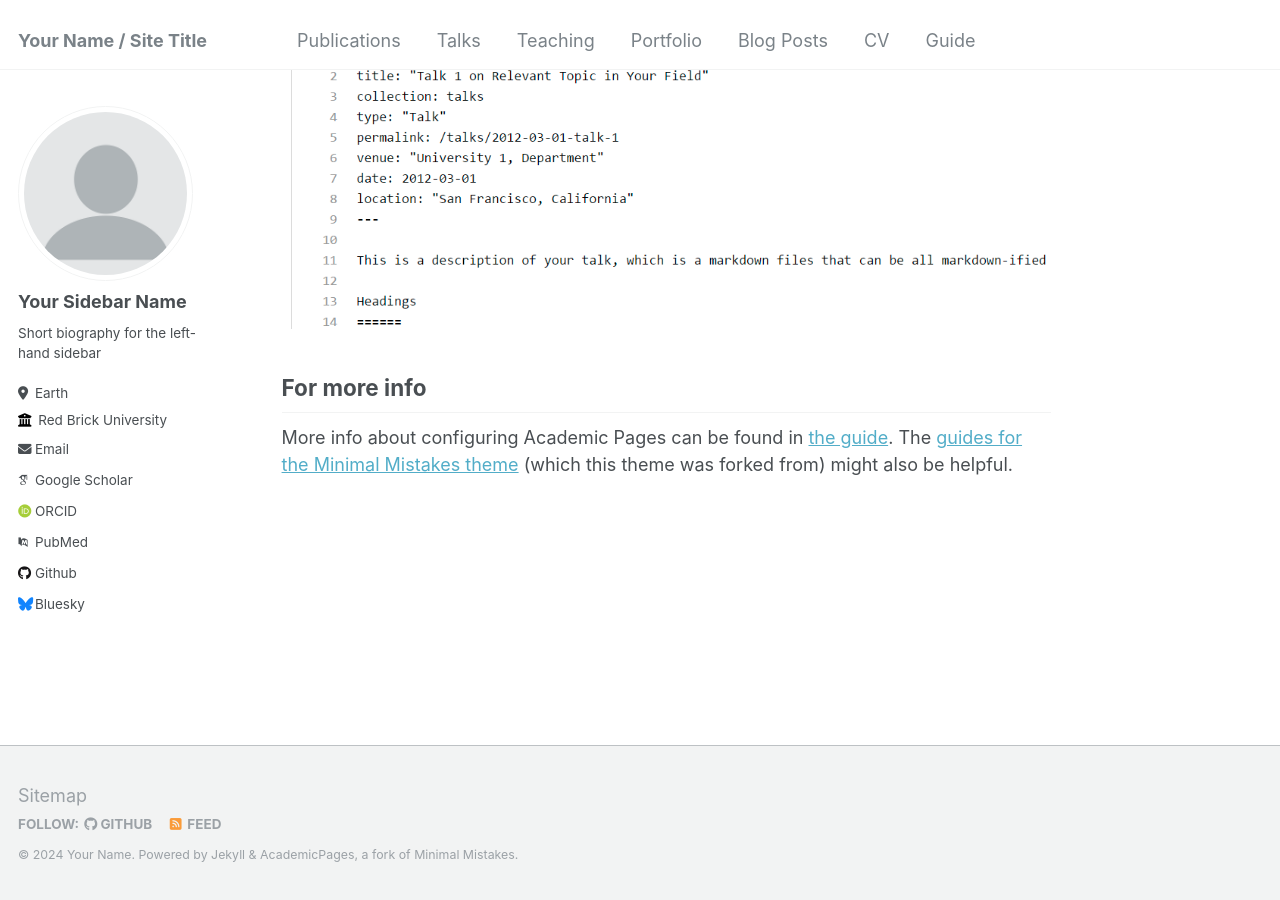
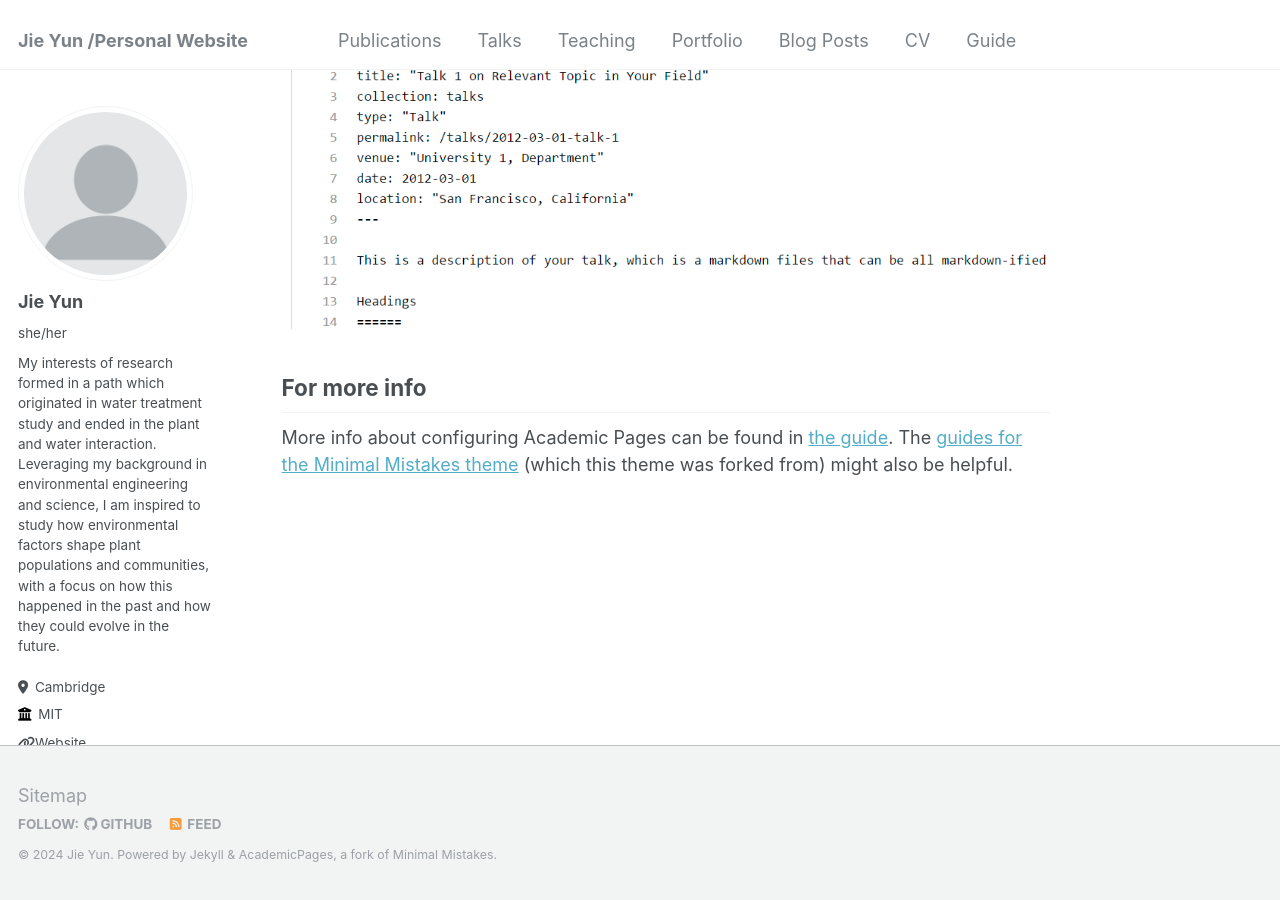
Before and after one commit to jyjiey/jyjiey.github.io, a Jekyll site: the page built from _pages/about.md, in a window 1280 px wide and 900 px high, scrolled down 2660 px. Built offline with Jekyll 4.4.1, drawn with Linux system fonts in a browser that asks for light colours; some web fonts are replaced.

Commit message:
Update _config.yml

```diff
--- a/_config.yml
+++ b/_config.yml
@@ -8,13 +8,13 @@
 
 # Basic Site Settings
 locale                   : "en-US"
-title                    : "Your Name / Site Title"
+title                    : "Jie Yun /Personal Website"
 title_separator          : "-"
-name                     : &name "Your Name"
-description              : &description "personal description"
-url                      : https://academicpages.github.io # the base hostname & protocol for your site e.g. "https://mmistakes.github.io"
+name                     : &name "Jie Yun"
+description              : &description "Graduate student in Civil and Environmental Engineering at MIT studying on plant and environment interaction"
+url                      : https://jyjiey.github.io/ # the base hostname & protocol for your site e.g. "https://mmistakes.github.io"
 baseurl                  : "" # the subpath of your site, e.g. "/blog"
-repository               : "academicpages/academicpages.github.io"
+repository               : "jyjiey/jyjiey.github.io"
 
 # Site Author - The following control what appear as part of the author content on the side bar.
 #               If a field is blank the icon and link will not appear, otherwise it will be shown.
@@ -22,13 +22,13 @@ repository               : "academicpages/academicpages.github.io"
 author:
   # Biographic information
   avatar           : "profile.png"
-  name             : "Your Sidebar Name"
-  pronouns         : # example: "she/her"
-  bio              : "Short biography for the left-hand sidebar"
-  location         : "Earth"
-  employer         : "Red Brick University"
-  uri              : # URL
-  email            : "none@example.org"
+  name             : "Jie Yun"
+  pronouns         : "she/her"
+  bio              : "My interests of research formed in a path which originated in water treatment study and ended in the plant and water interaction. Leveraging my background in environmental engineering and science, I am inspired to study how environmental factors shape plant populations and communities, with a focus on how this happened in the past and how they could evolve in the future."
+  location         : "Cambridge"
+  employer         : "MIT"
+  uri              : https://jyjiey.github.io/
+  email            : "jyun@mit.edu"
 
   # Academic websites
   arxiv            : # URL - Update with the correct link to your profile
```
